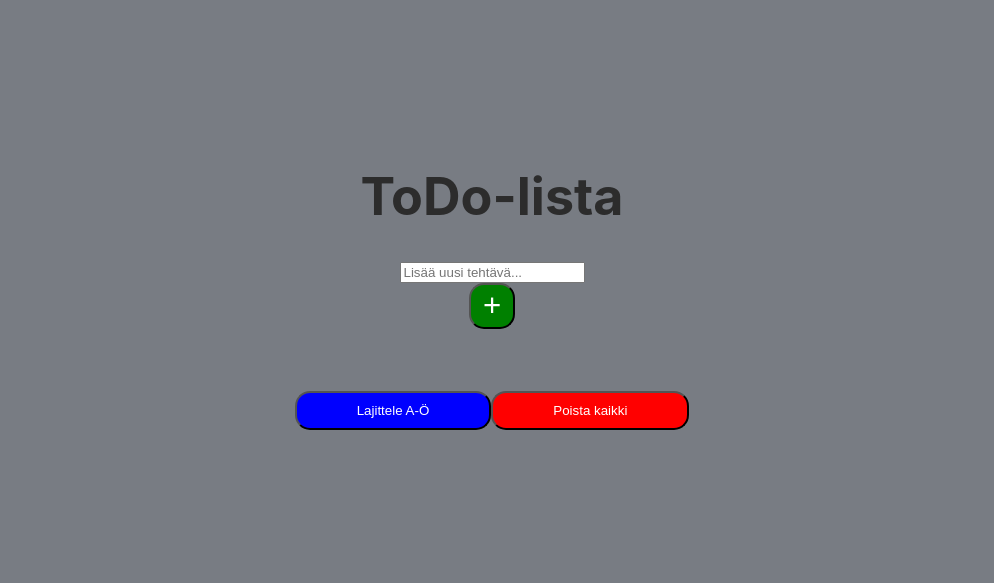
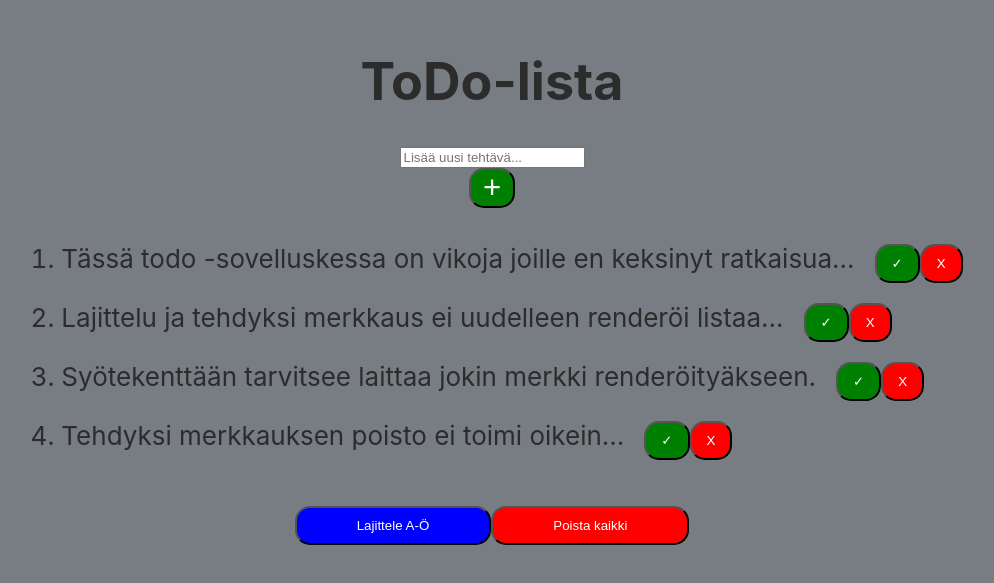
Before and after one commit to Luukalindgren/ToDo-sovellus-React, a React (Create React App) app: page / in a window 1280 px wide. Shown: the part 115-698 px from the top of the page, without its empty margins (148-1142 px from the left). Built offline with nearby package versions, Linux system fonts and the light colour scheme.

Commit message:
Tehtävien yliviivaus

```diff
--- a/src/App.css
+++ b/src/App.css
@@ -7,6 +7,10 @@
   justify-content: center;
   font-size: calc(10px + 2vmin);
   color: rgb(44, 44, 44);
+}
+
+ul {
+  list-style-type: decimal;
 }
 
 button {
@@ -20,14 +24,18 @@ button {
 .tehty {
   text-decoration: line-through;
 }
-.eiTehty {
-  text-decoration: none;
+
+#yliviivaa {
+  background-color: green;
+  color: white;
+  margin-left: 20px;
+  padding: 10px 15px;
 }
 
 #poista {
   background-color: red;
   color: white;
-  margin: 0px 20px;
+  margin: 0px 0px;
   padding: 10px 15px;
 }
 
@@ -35,7 +43,7 @@ button {
   background-color: green;
   color: white;
   margin: 0px 15px;
-  padding: 3px 12px;
+  padding: 0px 12px;
   border-radius: 15px;
   cursor: pointer;
   font-size: larger;
--- a/src/App.js
+++ b/src/App.js
@@ -1,52 +1,58 @@
-//TEHTÄVÄNANTO VAIHEET:
+//TODO:
 //1. VALMIS!
-//2. KESKEN, klikkaus yliviivaa kaikki nykyiset ja tulevat notet, eikä uudellen klikkaus palauta...
-//3. VALMIS!
-//4. VALMIS, ongelmana on se, ettei lista päivity vasta kun kirjoittaa jotain inputtiin...
+//2. VALMIS!
+//3. VALMIS! KORJATTAVA YHTEENSOPIVAKSI YLIVIIVAUKSEN KANSSA!
+//4. VALMIS!
 //5. VALMIS!
 
 
 import './App.css';
-import React, {Component, useState} from "react";
+import React, {useState} from "react";
 
 
 function App () {
-  const [notes, setNotes] = useState([]);
+  const [notes, setNotes] = useState(["Tässä todo -sovelluskessa on vikoja joille en keksinyt ratkaisua...","Lajittelu ja tehdyksi merkkaus ei uudelleen renderöi listaa...","Syötekenttään tarvitsee laittaa jokin merkki renderöityäkseen.", "Tehdyksi merkkauksen poisto ei toimi oikein..."]);
   const [value, setValue] = useState("");
-  const [style, setStyle] = useState("eiTehty");
+  const [tehdyt, setTehdyt] = useState([]);
 
   function addToNotes() {     //Lisää listan(notes) viimeiseksi halutun noten
     if(value === ""){
       alert("Muistiinpano ei voi olla tyhjä!")
     }else{
-      let tempArr = notes;
-      tempArr.push(value);
-      setNotes(tempArr);
+      let temp = notes;
+      temp.push(value);
+      setNotes(temp);
       setValue("");
     }
-
 }
 
   function poistaNote(index) {  //Poistaa valitun noten sen indeksin mukaan
     let temp = notes.filter((item, i) => i !== index);
     setNotes(temp);
+    //KORJATTAVAA ON YLIVIIVAUKSEN SIIRTO, NYT KUN POISTAA JONKUN, NIIN YLIVIIVAUS PYSYY SAMASSA INDEKSISSÄ, VAIKKA PITÄISI PIENENTYÄ YHDELLÄ/POISTUA!
   }
 
   function yliviivaaNote(index) {
-    //KEKSI RATKAISU!
-    setStyle("tehty") //setStylellä klikkaamalla saadaan vaihdettua kaikkien muistiinpanojen luokka, uudestaan klikkaus ei palauta...
-    console.log({index});
+    //Jos tehdyt -listassa on jo tämä tehdyn indexi, se poistetaan, jolloin kyseisen yliviivauspoistuu
+    if (tehdyt.includes(index)) {
+      let temp = tehdyt.filter((item) => item !== index);
+      setTehdyt(temp);
+    } //Jos ei ole, niin tehdyt -listaan lisätään indexi, jolloin sen tyyliin tulee yliviivaus lisää.
+    else {
+      let temp = tehdyt;
+      temp.push(index);
+      setTehdyt(temp);
     }
+  }
 
   function lajittele() {
-    //Pelkkä notes.sort() järjestää sen A-Ö, mutta se ei renderöi automaattisesti listaa...
-    let temp = notes.sort();
-    setNotes([""]);
-    console.log(notes);
-    setNotes(temp);
-    setValue("");
+    setNotes(notes.sort());
+    // JOSTAIN SYYSTÄ INPUTTIIN PITÄÄ LAITTAA JOKIN SYMBOLI ENNENKUIN LISTA PÄIVITTYY
+  }
 
-    console.log(notes);
+  function poistaKaikki() {
+    setNotes([]);
+    setTehdyt([]); //Yliviiaukset poistuu ettei ne tule uusiin merkintöihin mukaan
   }
 
 
@@ -58,14 +64,15 @@ function App () {
         onChange={(e) => setValue(e.target.value)}/>
       <button id='lisää' onClick={addToNotes}> + </button>
       <ul className='allNotes'>
-        {notes.map((item, i) => <li className={style} id={i} key={i} onClick={() => yliviivaaNote(i)}>{item}
+        {notes.map((item, i) => <li  className={tehdyt.includes(i) ? 'tehty' : ''} id={i} key={i} >{item}
+        {/* ClassName vaihtuu jokaiselle listan alkiolle, riippuen kuuluuko niiden indeksi tehdyt -listaan */}
+        <button id='yliviivaa' onClick={() => yliviivaaNote(i)}> ✓ </button>
         <button id='poista' onClick={() => poistaNote(i)}> X </button>
         </li>)}
       </ul>
-
       <div>
-        <button id="lajittele" onClick={lajittele}>Lajittele A-Ö</button>
-        <button id="poistakaikki" onClick={() => setNotes([])} >Poista kaikki</button>
+        <button id="lajittele" onClick={lajittele} >Lajittele A-Ö</button>
+        <button id="poistakaikki" onClick={poistaKaikki} >Poista kaikki</button>
       </div>
     </div>
 
```
